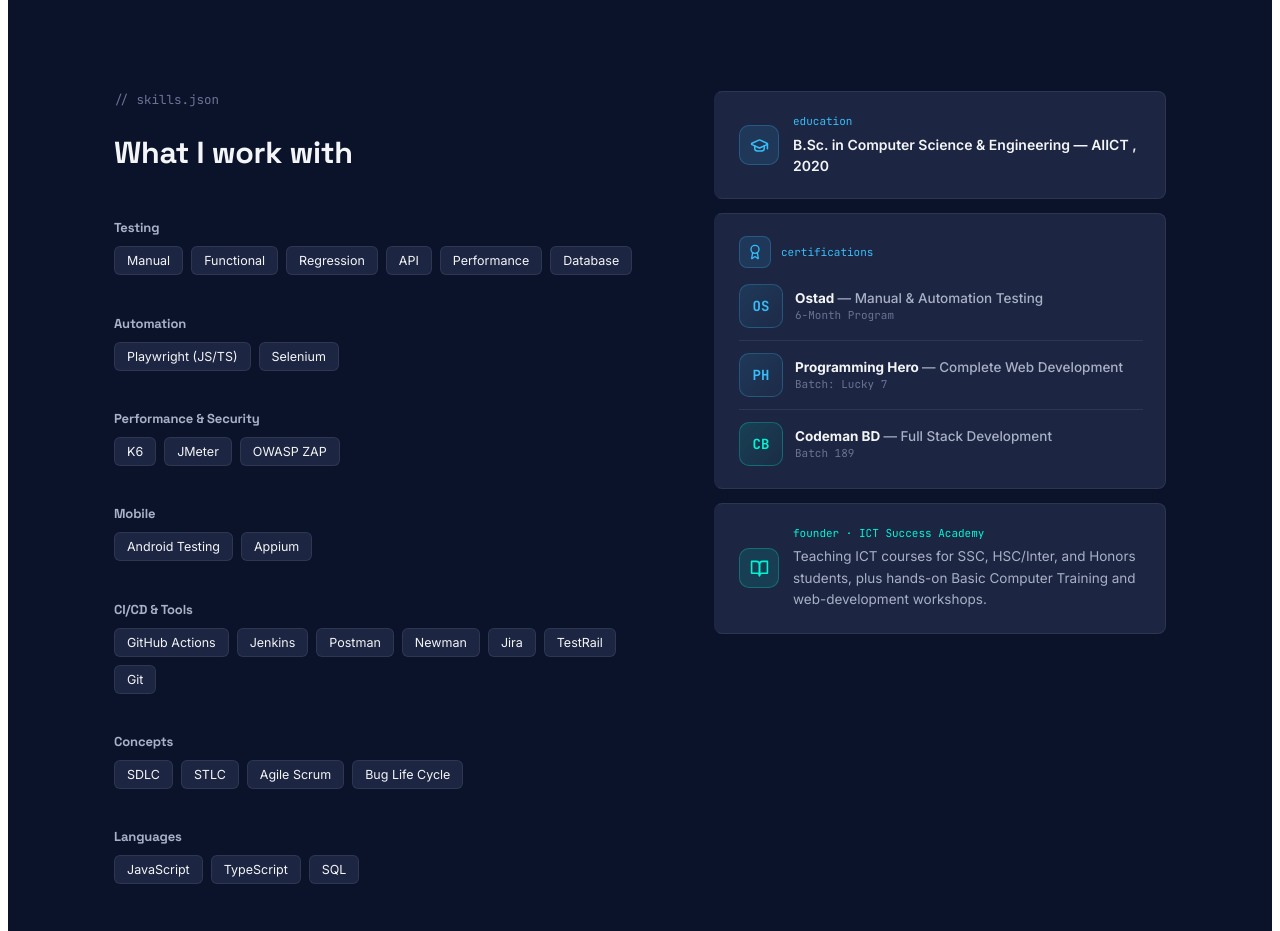
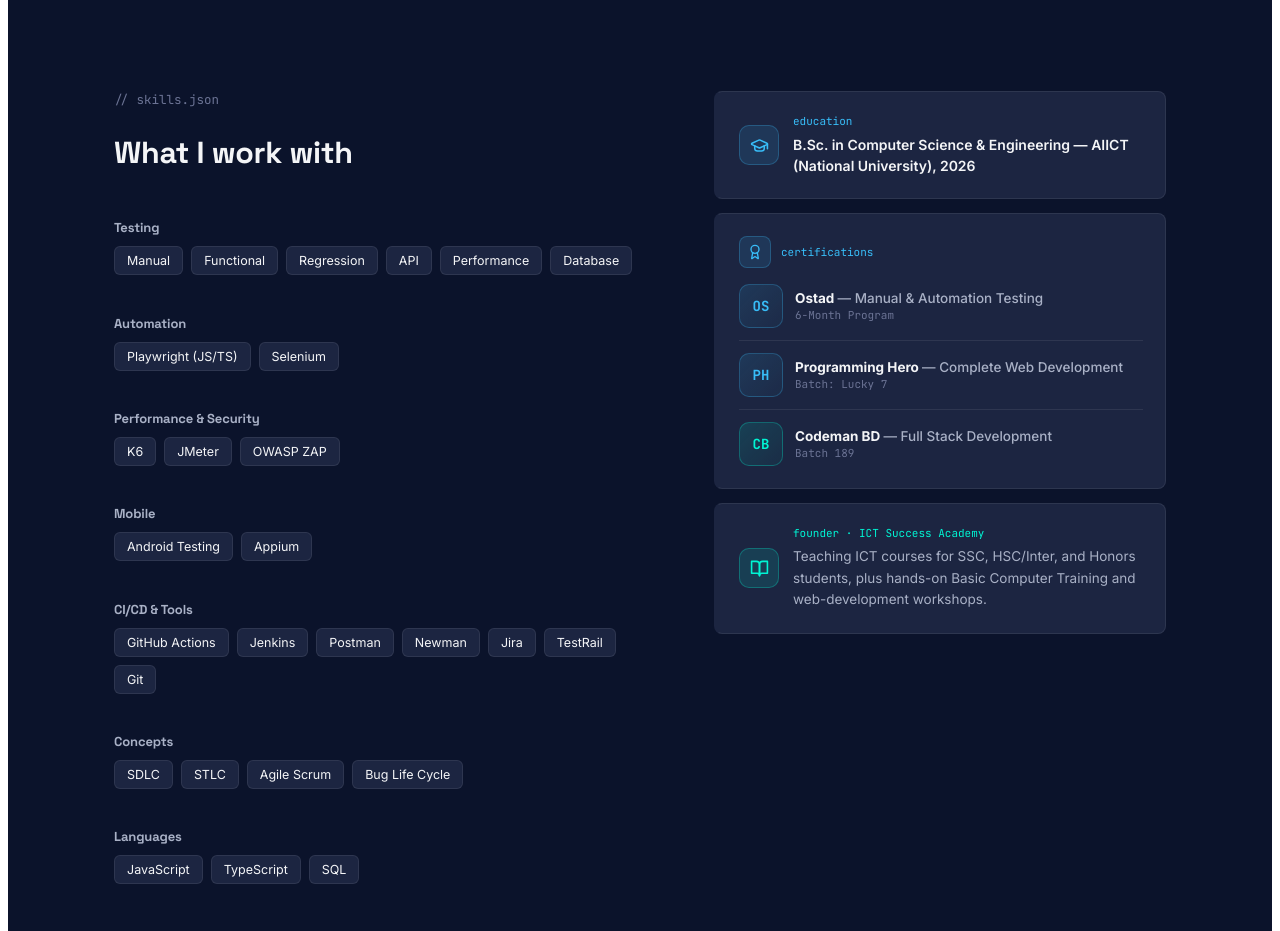
Before and after one commit to rezwanulislamrimel/SQA-Portfolio-rezwanulrimel, a React (Vite) app: page / in a window 1280 px wide. Shown: the part 2360-3291 px from the top of the page. Built offline with nearby package versions, Linux system fonts and the light colour scheme.

Commit message:
added some new feature

```diff
--- a/src/App.jsx
+++ b/src/App.jsx
@@ -38,8 +38,8 @@
   email: "rezwanul.rimel97@gmail.com",
   linkedin: "https://linkedin.com/in/rezwanulrimel",
   github: "https://github.com/rezwanulislamrimel",
-  cvLink: "#",
-  education: "B.Sc. in Computer Science & Engineering — AIICT , 2020",
+  cvLink: "./cv/rezwanul_rimel_cv.pdf",
+  education: "B.Sc. in Computer Science & Engineering — AIICT (National University), 2026",
 };
 
 const CERTIFICATIONS = [
```
Also changed, not shown: 1 other file (tests, documents, lock files or other folders).
